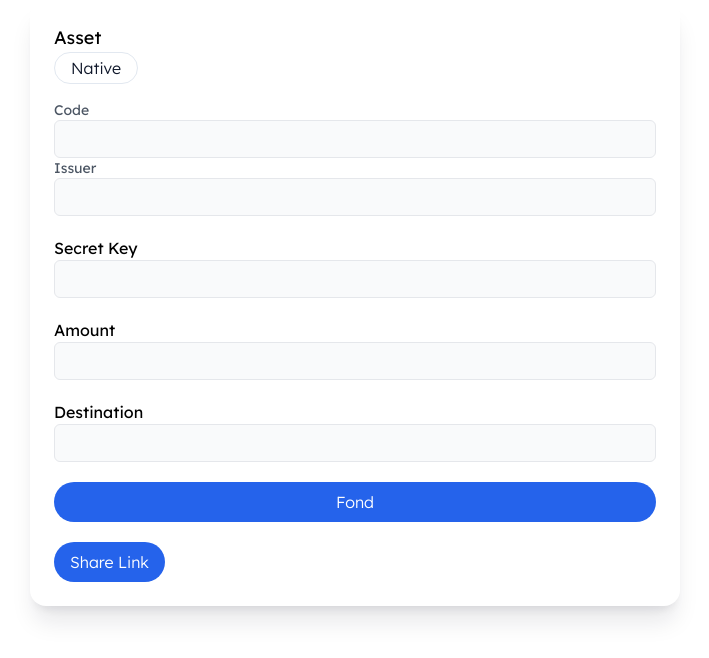
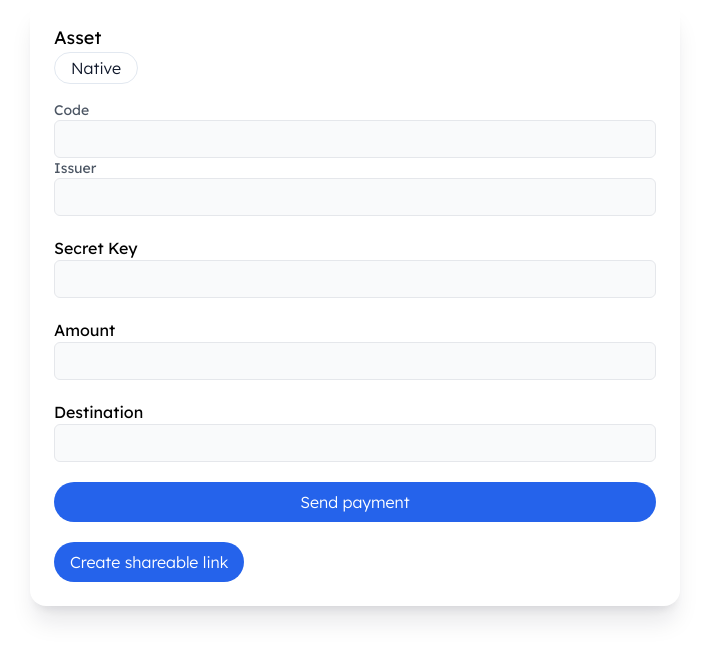
Before and after one commit to orlandocsosa/stellar-chef, a SvelteKit app: page /faucet in a window 1280 px wide. Shown: the top 658 px of the page, without its empty margins (285-994 px from the left). Built offline with nearby package versions, Linux system fonts and the light colour scheme; no server answers; what stellar-sdk would draw is missing.

Commit message:
Update handleShareLink function to copy the full URL in the faucet page

```diff
--- a/src/routes/faucet/+page.svelte
+++ b/src/routes/faucet/+page.svelte
@@ -55,7 +55,7 @@
   function handleShareLink() {
     const params = new URLSearchParams({ ...payment });
     window.history.pushState({}, '', `?${params.toString()}`);
-    navigator.clipboard.writeText(`?${params.toString()}`);
+    navigator.clipboard.writeText(window.location.href);
   }
 
   onMount(() => {
@@ -100,8 +100,8 @@
       <input name="destination" type="text" bind:value={payment.destination} />
     </label>
 
-    <Button type="submit" className="w-full">Fond</Button>
+    <Button type="submit" className="w-full">Send payment</Button>
   </form>
 
-  <Button type="button" onClick={handleShareLink} className="mt-5">Share Link</Button>
+  <Button type="button" onClick={handleShareLink} className="mt-5">Create shareable link</Button>
 </Card>
```
